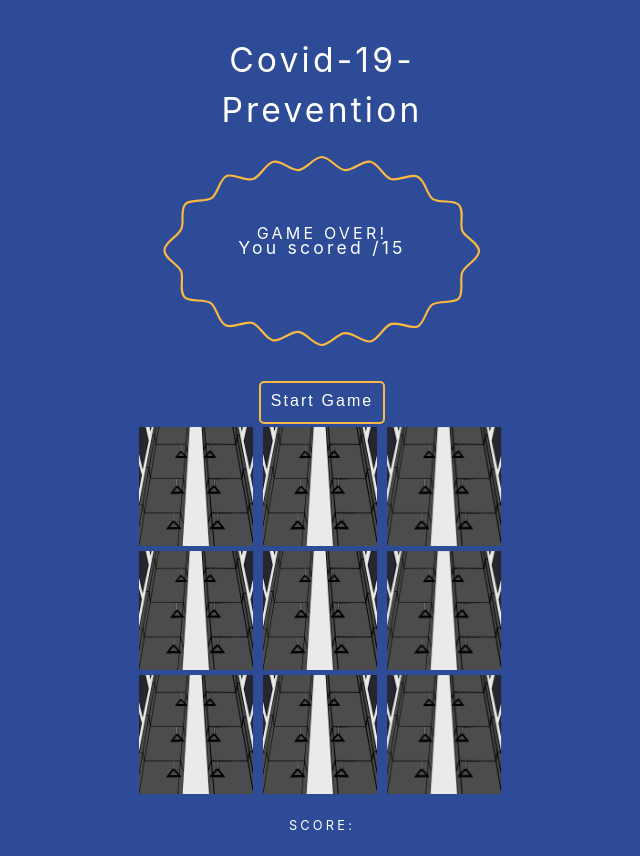
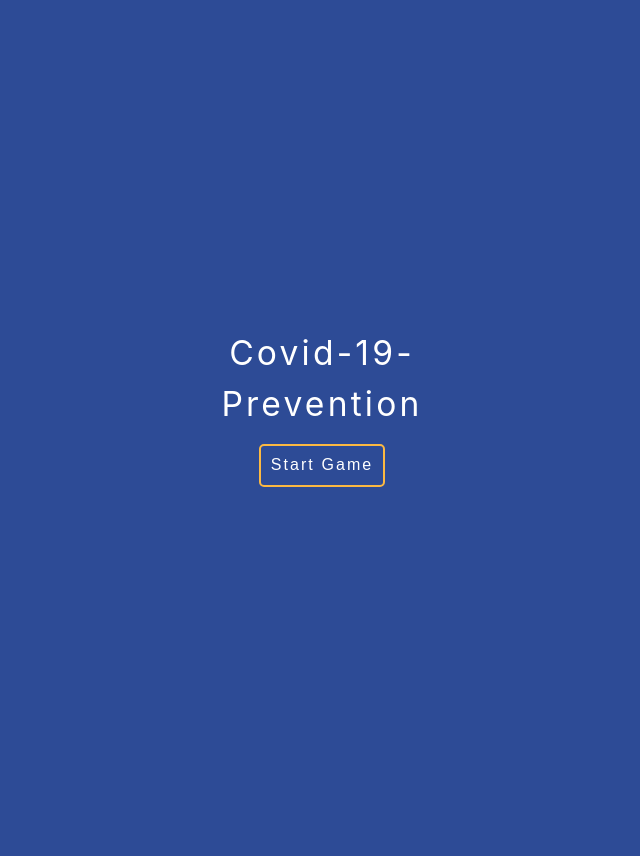
Before and after one commit to leesiri/covid-19-prevention, a React (Create React App) app: page / in a window 1280 px wide. Shown: the whole page, without its empty margins (318-958 px from the left). After the commit the page ends 800 px from the top, so only its background shows below. Built offline with nearby package versions, Linux system fonts and the light colour scheme; the HTML template or start-up script is replaced by a standard one.

Commit message:
[cnp004] mole game 완성

```diff
--- a/src/App.css
+++ b/src/App.css
@@ -57,7 +57,7 @@ html {
 }
 
 .game__mound {
-  background: url(image/subway.png);
+  background: url(image/mole-hole.svg);
   background-position: right 5px bottom 0px;
   background-size: 95%;
   background-repeat: no-repeat;
@@ -70,7 +70,7 @@ html {
 }
 
 .game__mole {
-  background-image: url(image/none-man-left.png);
+  background-image: url(image/mole.png);
   background-size: 50px;
   background-repeat: no-repeat;
   background-position: top;
@@ -86,7 +86,7 @@ html {
 }
 
 .game__cross {
-  background-image: url(image/mask-man-left.png);
+  background-image: url(image/smash.svg);
   background-repeat: no-repeat;
   background-position: center;
   background-size: 60px;
--- a/src/App.tsx
+++ b/src/App.tsx
@@ -1,4 +1,4 @@
-import React, { useEffect, useState, useRef } from 'react';
+import React, { useState, useRef } from 'react';
 import './App.css';
 // @ts-ignore
 import anime from 'animejs';
@@ -6,6 +6,8 @@ import Subway from './Components/Subway';
 import GameOver from './Components/GameOver';
 import StartButton from './Components/StartButton';
 import Score from './Components/Score';
+
+let lastMole: null | number = null;
 
 function App() {
   const [state, setState] = useState({
@@ -19,17 +21,15 @@ function App() {
     8: 'translate(0, 110%)',
     9: 'translate(0, 110%)',
   });
-  const [shake, setShake] = useState('translate(0, 0)');
   const [gameHasStarted, setGameHasStarted] = useState(false);
   const [moleHasBeenWhacked, setMoleHasBeenWhacked] = useState(false);
   const [score, setScore] = useState(0);
-  const [lastMole, setLastMole] = useState<number[]>([]);
+
   const [display, setDisplay] = useState('none');
   const [buttonMessage, setButtonMessage] = useState('Start Game');
   const [gameOver, setGameOver] = useState('none');
   const [buttonDisplay, setButtonDisplay] = useState('inline-block');
   const [titleMargin, setTitleMargin] = useState('15px');
-  const [background, setBackground] = useState('');
 
   const gameOverRef = useRef(null);
 
@@ -47,7 +47,6 @@ function App() {
   }
 
   function timeOut(num: number) {
-    console.log('start');
     if (gameHasStarted) {
       return;
     }
@@ -55,7 +54,6 @@ function App() {
     setDisplay('block');
     setGameOver('none');
     setTitleMargin('0px');
-    shakeScreen();
     window.setTimeout(() => {
       startGame();
     }, num);
@@ -101,7 +99,7 @@ function App() {
 
   function displayMoles() {
     let activeMole = Math.ceil(Math.random() * 9);
-    if (lastMole[0] === activeMole) {
+    if (lastMole === activeMole) {
       displayMoles();
       return;
     }
@@ -111,7 +109,7 @@ function App() {
       ...state,
       [activeMole]: 'translate(0, 15%)',
     });
-    setLastMole([activeMole]);
+    lastMole = activeMole;
   }
 
   function lockOutClick() {
@@ -128,7 +126,6 @@ function App() {
     target.parentNode.classList.add('game__cross');
     target.classList.add('no-background');
     lockOutClick();
-    setBackground('75px');
     setMoleHasBeenWhacked(true);
     setScore(parseInt(String(score), 10) + 1);
     window.setTimeout(function () {
@@ -137,29 +134,12 @@ function App() {
     }, 500);
   }
 
-  function shakeScreen() {
-    let posOrNeg = '+';
-    let i = 0;
-    let shake = () => {
-      if (i === 15) {
-        setShake('translate(0, 0)');
-        return;
-      }
-      window.setTimeout(() => {
-        posOrNeg = posOrNeg === '-' ? '+' : '-';
-        setShake(`translate(${posOrNeg}${i}px, 0)`);
-        shake();
-      }, 80);
-      i++;
-    };
-    shake();
-  }
-
   function createMoleHoles() {
     let holes = [];
     for (let i = 1; i <= 9; i++) {
       holes.push(
-        <Subway key={i} context={state} onClick={addToScore} holeNumber={i} />
+        // @ts-ignore
+        <Subway onClick={addToScore} holeNumber={state[i]} display={display} />
       );
     }
     return <div className="board">{holes}</div>;
@@ -168,16 +148,20 @@ function App() {
   return (
     <div className="App">
       <div className="main-container">
-        <div className="game" style={{ WebkitTransform: shake }}>
+        <div className="game">
           <h1 className="game__title" style={{ margin: titleMargin }}>
             Covid-19-Prevention
           </h1>
-          <GameOver context={state} />
+          <GameOver score={score} gameOver={gameOver} />
           <div ref={gameOverRef} className="game__button-container">
-            <StartButton buttonDisplay={buttonDisplay} buttonMessage={buttonMessage} onClick={timeOut} />
+            <StartButton
+              buttonDisplay={buttonDisplay}
+              buttonMessage={buttonMessage}
+              onClick={timeOut}
+            />
           </div>
           {createMoleHoles()}
-          <Score context={state} />
+          <Score score={score} display={display} />
         </div>
       </div>
     </div>
--- a/src/Components/GameOver.tsx
+++ b/src/Components/GameOver.tsx
@@ -1,11 +1,11 @@
 import React from 'react';
 
-export default function GameOver(props: any) {
+export default function GameOver({gameOver,score}: {gameOver:string,score:number}) {
 
   return (
-    <div className="game__game-over" style={{ display: props.context.gameOver }}>
+    <div className="game__game-over" style={{ display: gameOver }}>
       <h1 className="game__game-over-header" >GAME OVER!</h1>
-      <p className="game__you-scored">You scored { props.context.score }/15</p>
+      <p className="game__you-scored">You scored { score }/15</p>
     </div>
   )
 }
--- a/src/Components/Score.tsx
+++ b/src/Components/Score.tsx
@@ -1,9 +1,15 @@
 import React from 'react';
 
-export default function Score(props: any) {
+export default function Score({
+  display,
+  score,
+}: {
+  display: string;
+  score: number;
+}) {
   return (
-    <div className="game__score" style={{ display: props.context.display }}>
-      <h1>SCORE: {props.context.score}</h1>
+    <div className="game__score" style={{ display: display }}>
+      <h1>SCORE: {score}</h1>
     </div>
-  )
+  );
 }
--- a/src/Components/Subway.tsx
+++ b/src/Components/Subway.tsx
@@ -1,17 +1,21 @@
-import React, { useEffect } from 'react';
+import React from 'react';
 
-export default function Subway(props: any) {
-  useEffect(() => {
-    console.log(props.context, 'context');
-  }, [props]);
-
+export default function Subway({
+  holeNumber,
+  display,
+  onClick,
+}: {
+  holeNumber: string;
+  display: string;
+  onClick: any;
+}) {
   return (
-    <div className="game__hole" style={{ display: props.context.display }}>
+    <div className="game__hole" style={{ display: display }}>
       <div className="game__whack">
         <div
           className={'game__mole'}
-          onClick={props.onClick}
-          style={{ WebkitTransform: props.context.holeNumber }}
+          onClick={onClick}
+          style={{ WebkitTransform: holeNumber }}
         />
         <div className="game__mound" />
       </div>
```
